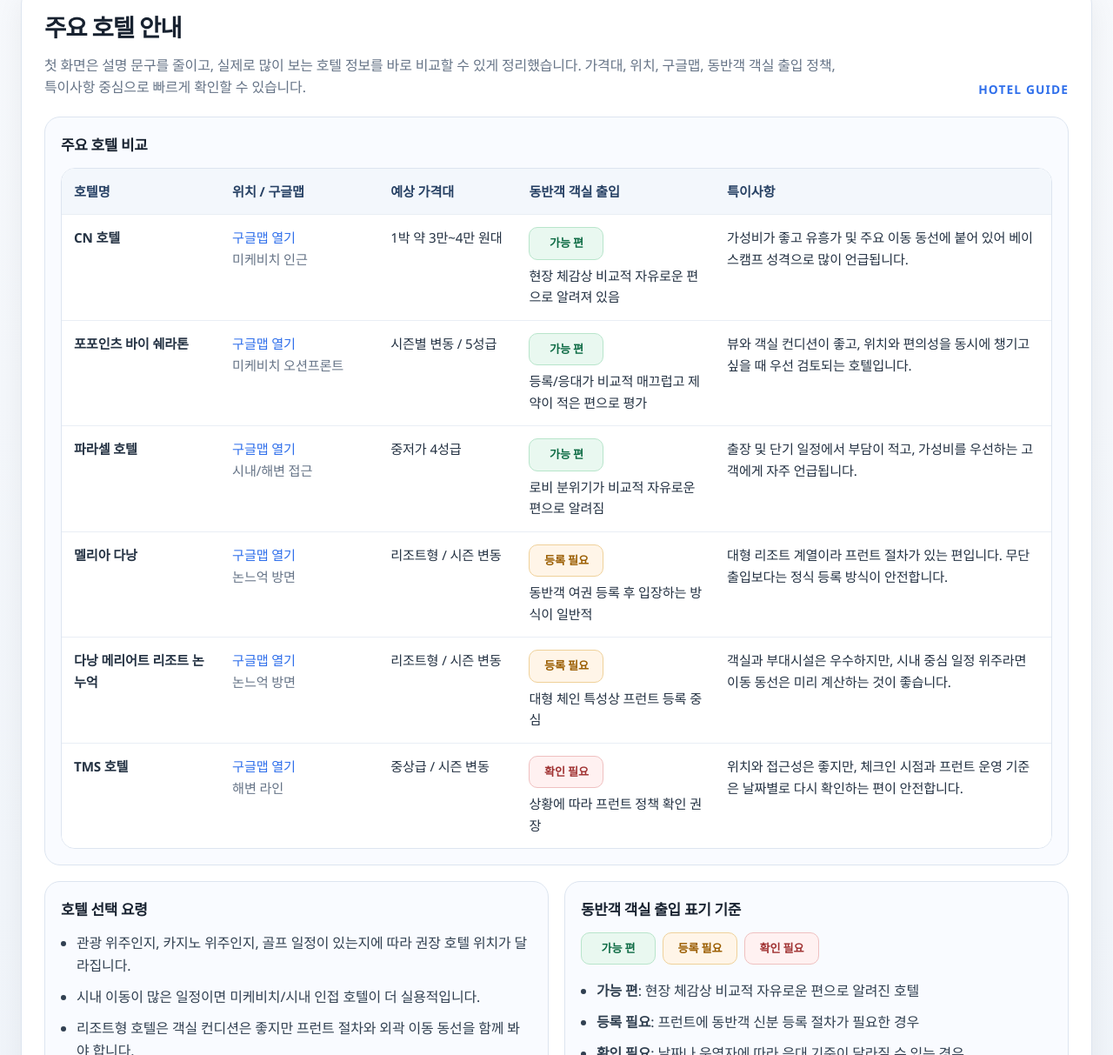
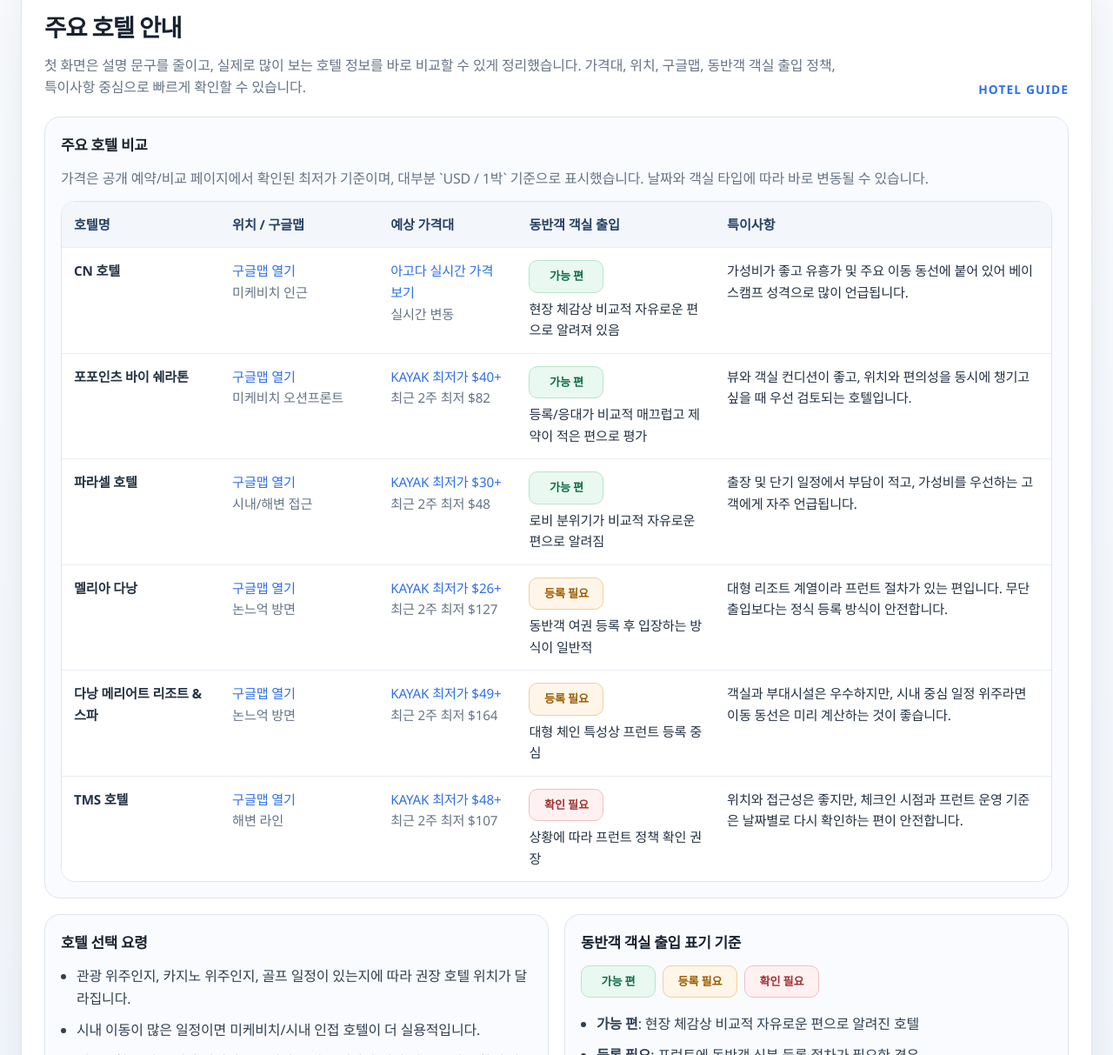
Before and after one commit to hanhwasung32421-source/vietnamplan, a plain HTML site: page 다낭_혼숙호텔_및_관광정보.html in a window 1280 px wide. Shown: the part 115-1328 px from the top of the page at 87% size. Drawn offline with Linux system fonts and the light colour scheme.

Commit message:
Add live hotel pricing links from Agoda and KAYAK

```diff
--- a/다낭_혼숙호텔_및_관광정보.html
+++ b/다낭_혼숙호텔_및_관광정보.html
@@ -269,6 +269,7 @@
 
             <div class="block">
                 <h3>주요 호텔 비교</h3>
+                <p class="text-muted" style="margin-top:0; margin-bottom:12px;">가격은 공개 예약/비교 페이지에서 확인된 최저가 기준이며, 대부분 `USD / 1박` 기준으로 표시했습니다. 날짜와 객실 타입에 따라 바로 변동될 수 있습니다.</p>
                 <div class="table-wrap">
                     <table>
                         <thead>
@@ -284,42 +285,42 @@
                             <tr>
                                 <td><strong>CN 호텔</strong></td>
                                 <td><a href="https://www.google.com/maps/search/?api=1&query=CN+Hotel+Danang" target="_blank" rel="noopener">구글맵 열기</a><br><span class="text-muted">미케비치 인근</span></td>
-                                <td>1박 약 3만~4만 원대</td>
+                                <td><a href="https://www.agoda.com/cn-palace-hotel/hotel/da-nang-vn.html" target="_blank" rel="noopener">아고다 실시간 가격 보기</a><br><span class="text-muted">실시간 변동</span></td>
                                 <td><span class="policy-tag policy-ok">가능 편</span><br>현장 체감상 비교적 자유로운 편으로 알려져 있음</td>
                                 <td>가성비가 좋고 유흥가 및 주요 이동 동선에 붙어 있어 베이스캠프 성격으로 많이 언급됩니다.</td>
                             </tr>
                             <tr>
                                 <td><strong>포포인츠 바이 쉐라톤</strong></td>
                                 <td><a href="https://www.google.com/maps/search/?api=1&query=Four+Points+by+Sheraton+Danang" target="_blank" rel="noopener">구글맵 열기</a><br><span class="text-muted">미케비치 오션프론트</span></td>
-                                <td>시즌별 변동 / 5성급</td>
+                                <td><a href="https://www.kayak.com/Da-Nang-Hotels-Four-Points-by-Sheraton-Danang.3840899.ksp" target="_blank" rel="noopener">KAYAK 최저가 $40+</a><br><span class="text-muted">최근 2주 최저 $82</span></td>
                                 <td><span class="policy-tag policy-ok">가능 편</span><br>등록/응대가 비교적 매끄럽고 제약이 적은 편으로 평가</td>
                                 <td>뷰와 객실 컨디션이 좋고, 위치와 편의성을 동시에 챙기고 싶을 때 우선 검토되는 호텔입니다.</td>
                             </tr>
                             <tr>
                                 <td><strong>파라셀 호텔</strong></td>
                                 <td><a href="https://www.google.com/maps/search/?api=1&query=Paracel+Hotel+Danang" target="_blank" rel="noopener">구글맵 열기</a><br><span class="text-muted">시내/해변 접근</span></td>
-                                <td>중저가 4성급</td>
+                                <td><a href="https://www.kayak.com/Da-Nang-Hotels-Paracel-Danang-Hotel.2682052.ksp" target="_blank" rel="noopener">KAYAK 최저가 $30+</a><br><span class="text-muted">최근 2주 최저 $48</span></td>
                                 <td><span class="policy-tag policy-ok">가능 편</span><br>로비 분위기가 비교적 자유로운 편으로 알려짐</td>
                                 <td>출장 및 단기 일정에서 부담이 적고, 가성비를 우선하는 고객에게 자주 언급됩니다.</td>
                             </tr>
                             <tr>
                                 <td><strong>멜리아 다낭</strong></td>
                                 <td><a href="https://www.google.com/maps/search/?api=1&query=Melia+Danang+Resort" target="_blank" rel="noopener">구글맵 열기</a><br><span class="text-muted">논느억 방면</span></td>
-                                <td>리조트형 / 시즌 변동</td>
+                                <td><a href="https://www.kayak.com/Da-Nang-Hotels-Melia-Danang.2127585.ksp" target="_blank" rel="noopener">KAYAK 최저가 $26+</a><br><span class="text-muted">최근 2주 최저 $127</span></td>
                                 <td><span class="policy-tag policy-check">등록 필요</span><br>동반객 여권 등록 후 입장하는 방식이 일반적</td>
                                 <td>대형 리조트 계열이라 프런트 절차가 있는 편입니다. 무단 출입보다는 정식 등록 방식이 안전합니다.</td>
                             </tr>
                             <tr>
-                                <td><strong>다낭 메리어트 리조트 논누억</strong></td>
-                                <td><a href="https://www.google.com/maps/search/?api=1&query=Danang+Marriott+Resort+Non+Nuoc" target="_blank" rel="noopener">구글맵 열기</a><br><span class="text-muted">논느억 방면</span></td>
-                                <td>리조트형 / 시즌 변동</td>
+                                <td><strong>다낭 메리어트 리조트 &amp; 스파</strong></td>
+                                <td><a href="https://www.google.com/maps/search/?api=1&query=Danang+Marriott+Resort+Spa" target="_blank" rel="noopener">구글맵 열기</a><br><span class="text-muted">논느억 방면</span></td>
+                                <td><a href="https://www.kayak.com/Da-Nang-Hotels-Vinpearl-Luxury-Da-Nang.622395.ksp" target="_blank" rel="noopener">KAYAK 최저가 $49+</a><br><span class="text-muted">최근 2주 최저 $164</span></td>
                                 <td><span class="policy-tag policy-check">등록 필요</span><br>대형 체인 특성상 프런트 등록 중심</td>
                                 <td>객실과 부대시설은 우수하지만, 시내 중심 일정 위주라면 이동 동선은 미리 계산하는 것이 좋습니다.</td>
                             </tr>
                             <tr>
                                 <td><strong>TMS 호텔</strong></td>
                                 <td><a href="https://www.google.com/maps/search/?api=1&query=TMS+Hotel+Da+Nang+Beach" target="_blank" rel="noopener">구글맵 열기</a><br><span class="text-muted">해변 라인</span></td>
-                                <td>중상급 / 시즌 변동</td>
+                                <td><a href="https://www.kayak.com/Da-Nang-Hotels-Tms-Hotel-Da-Nang-Beach.4262218.ksp" target="_blank" rel="noopener">KAYAK 최저가 $48+</a><br><span class="text-muted">최근 2주 최저 $107</span></td>
                                 <td><span class="policy-tag policy-caution">확인 필요</span><br>상황에 따라 프런트 정책 확인 권장</td>
                                 <td>위치와 접근성은 좋지만, 체크인 시점과 프런트 운영 기준은 날짜별로 다시 확인하는 편이 안전합니다.</td>
                             </tr>
```
